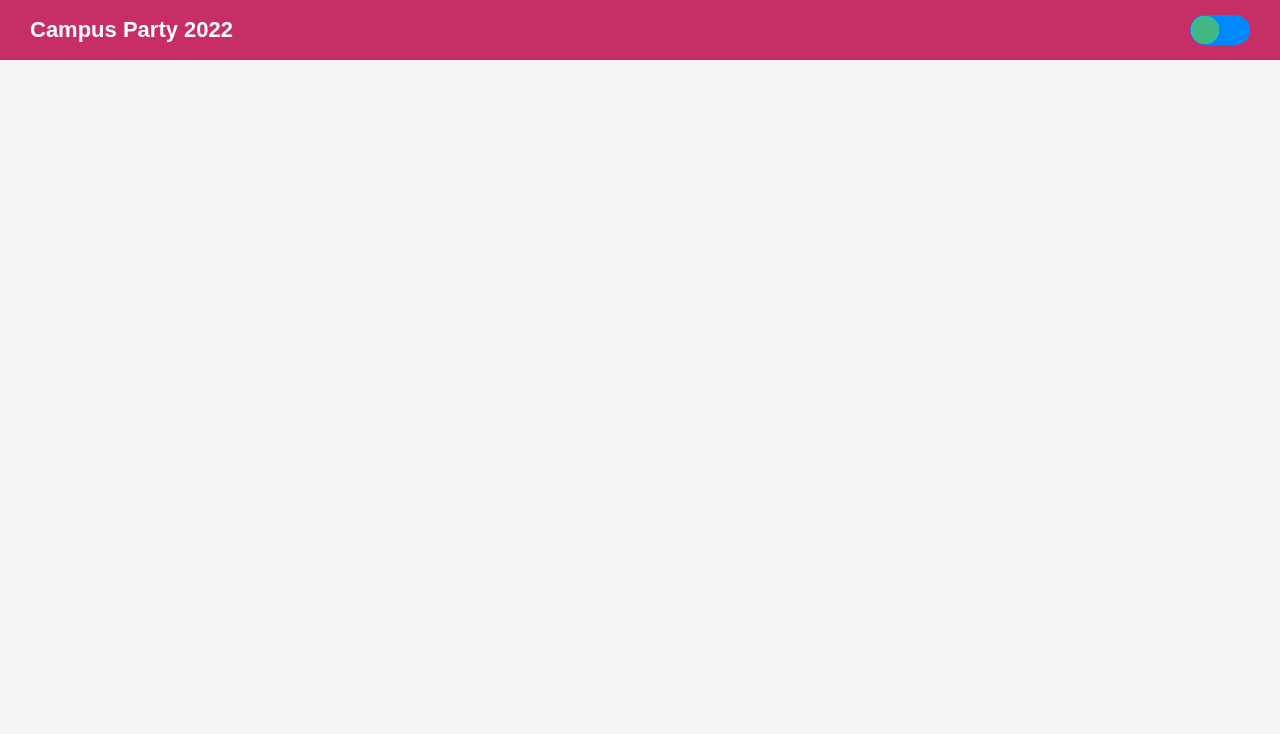
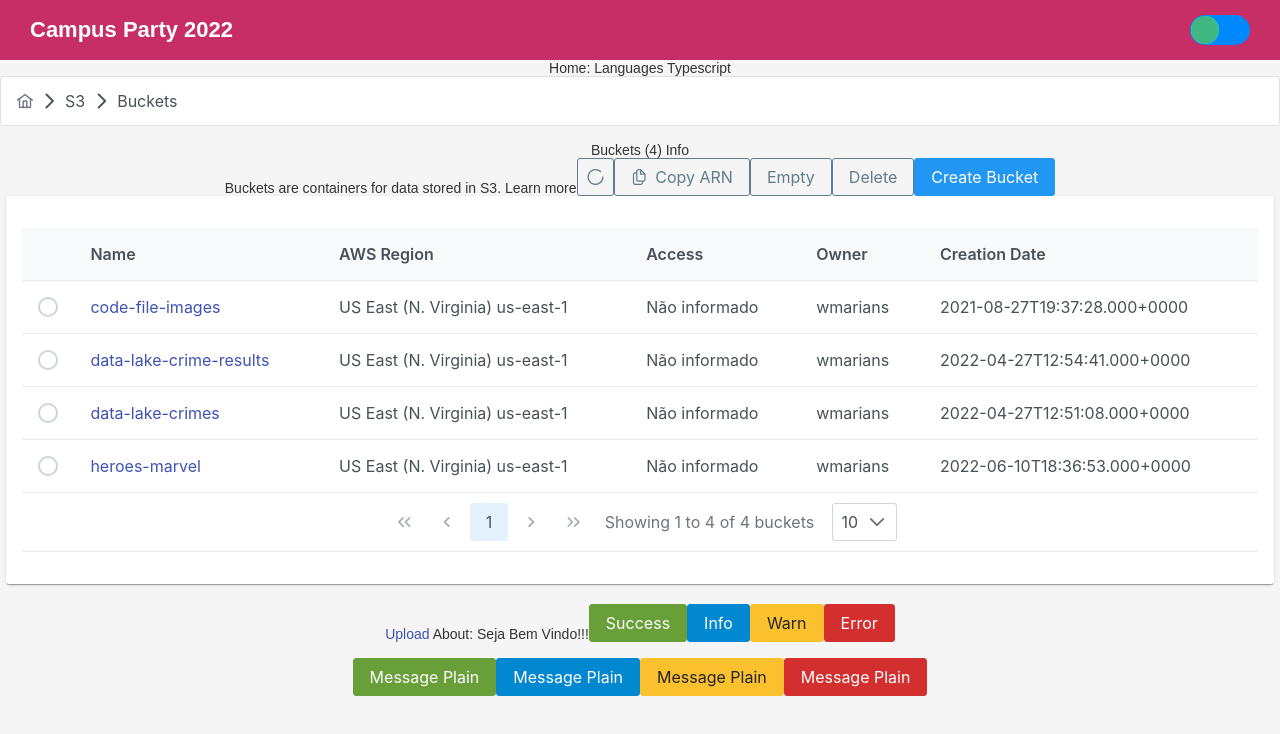
Before and after one commit to weder96/my-hero, a React (Create React App) app: page /s3/buckets in a window 1280 px wide. Before the commit this address had no page. Shown: the top 734 px of the page. Built offline with nearby package versions, Linux system fonts and the light colour scheme; data requests are answered from the project's data file.

Commit message:
:rocket: criação telas view e upoad buckets

```diff
--- /dev/null
+++ b/src/components/BreadCrumb/index.tsx
@@ -0,0 +1,21 @@
+import "../../styles/css/global.css";
+
+import React from 'react';
+import { BreadCrumb } from 'primereact/breadcrumb';
+import { observer } from "mobx-react";
+
+const BreadCrumbDemo = () => {
+    const items = [
+        {label: 'S3'},
+        {label: 'Buckets'}
+    ];
+
+    const home = { icon: 'pi pi-home', url: '/' }
+
+    return (
+        <div>
+            <BreadCrumb model={items} home={home} />
+        </div>
+    );
+}
+export default observer(BreadCrumbDemo);
--- a/src/containers/routers/Routes.tsx
+++ b/src/containers/routers/Routes.tsx
@@ -3,6 +3,7 @@ import { Route, Routes } from 'react-router';
 import Home from '../../features/Home';
 import Login from '../../features/Login';
 import Upload from '../../features/Upload';
+import CreateBucket from '../../features/CreateBucket';
 
 import Error500 from '../../common/Error';
 import Error403 from '../../common/Forbiden';
@@ -26,13 +27,14 @@ function Routs(props: any){
     <div>
       <Routes>
         <Route path='/' element={<Home toggleTheme={toggleTheme}/>} />
-        <Route path='/buckets' element={<Home toggleTheme={toggleTheme}/>} />
-        <Route path="/buckets/objects" element={<ViewBuckets />} />
+        <Route path='/s3/buckets' element={<Home toggleTheme={toggleTheme}/>} />
+        <Route path="/s3/buckets/:bucketName/objects" element={<ViewBuckets />} />
+        <Route path="/s3/create/buckets" element={<CreateBucket />} />
+        <Route path='/s3/upload/:bucketName' element={<Upload />} />
         <Route path='/login' element={<Login />} />
         <Route path='/notFound' element={<NotFound />} />
         <Route path='/error500' element={<Error500 />} />
         <Route path='/error403' element={<Error403 />} />
-        <Route path='/upload' element={<Upload />} />
         <Route path='/home' element={<PrivateRoute {...defaultProtectedRouteProps} outlet={<Home />} />} />
       </Routes>
     </div>
--- a/src/features/Buckets/index.tsx
+++ b/src/features/Buckets/index.tsx
@@ -1,11 +1,11 @@
 import "../../styles/css/global.css";
 
-import React, { useEffect } from "react";
+import React, { useEffect, useState } from "react";
 import { observer } from "mobx-react";
 import { useTranslation } from 'react-i18next';
 
 import { useContext } from "react";
-import PracticeStore  from '../../store/practice/PracticeStore';
+import BucketStore  from '../../store/buckets/BucketStore';
 
 import Link from '@material-ui/core/Link';
 
@@ -16,15 +16,17 @@ import { ThemeContext } from 'styled-components';
 
 import ShowComponents  from '../../components/ShowComponets/ShowComponents';
 import { Outlet, useNavigate } from "react-router-dom";
+import BreadCrumb from "../../components/BreadCrumb";
+import { Button } from "primereact/button";
 
 function Buckets(props: any) {
     let navigate = useNavigate();
-    const practiceStore = useContext(PracticeStore);
+    const [selectedProducts, setSelectedProducts] = useState(null);
+    const bucketStore = useContext(BucketStore);
     const { title } = useContext(ThemeContext);
     console.log('title ', title)
-
-    console.log('store ', practiceStore)
-    if (!practiceStore) throw Error("Store shouldn't be null");
+    console.log('store ', bucketStore)
+    if (!bucketStore) throw Error("Store shouldn't be null");
 
     const handleClickLink = (event: any) => {
         event.preventDefault();
@@ -34,22 +36,39 @@ function Buckets(props: any) {
     const nameBodyTemplate = (rowData: any) => {
         return(
             <>
-            <Link onClick={(e) => handleClickLinkList(e)}>{rowData.name}</Link>
+            <Link onClick={(e) => handleClickLinkList(e, rowData.name)}>{rowData.name}</Link>
             </>
         );
    }
 
-   const handleClickLinkList = (event: any) => {
+   const handleClickLinkList = (event: any, bucket: string) => {
     event.preventDefault();
-    navigate("/buckets/objects")
+    navigate("/s3/buckets/"+bucket+"/objects", { state: { id: 7, bucket: bucket } })
    }
 
+   const handleClickCreateBucket = (event: any) => {
+    event.preventDefault();
+    navigate("/s3/create/buckets")
+   }
+   const nameAwsRegionBodyTemplate = (rowData: any) => {
+    return(
+        <>
+        <label className="dark-font">US East (N. Virginia) us-east-1</label>
+        </>
+    );
+   }
 
-
+   const nameAwsAccessBodyTemplate = (rowData: any) => {
+    return(
+        <>
+        <label className="dark-font">Não informado</label>
+        </>
+    );
+   }
 
     useEffect(() => {
         function fetchAbout(){
-            practiceStore.findByPracticeById();
+            bucketStore.findByBuckets();
         }
         fetchAbout();
         // eslint-disable-next-line react-hooks/exhaustive-deps
@@ -57,21 +76,36 @@ function Buckets(props: any) {
     const { t } = useTranslation();
     return (
             <>
+            <BreadCrumb />
             <br/>
-            About:  {t('main.header.welcome')}
-            <Link onClick={(e) => handleClickLink(e)}> Upload </Link>
-            <ShowComponents case={practiceStore.practice.length > 0}>
+            Buckets ({bucketStore.practice.length}) Info <br/>
+            Buckets are containers for data stored in S3. Learn more
+            <Button icon="pi pi-spinner" className="p-button-outlined p-button-secondary"/>
+            <Button label="Copy ARN" icon="pi pi-copy" className="p-button-outlined p-button-secondary" />
+            <Button label="Empty" className="p-button-outlined p-button-secondary" />
+            <Button label="Delete" className="p-button-outlined p-button-secondary" />
+            <Button label="Create Bucket" onClick={handleClickCreateBucket}/>
+            <br/>
+            <ShowComponents case={bucketStore.practice.length > 0}>
                 <Card title="" className={title === 'dark' ? 'card-dark mb-4' : 'base-card-ligth'}>
-                    <DataTable value={practiceStore.practice} responsiveLayout="scroll"
-                               paginator rows={10} emptyMessage="No customers found"
-                               currentPageReportTemplate="Showing {first} to {last} of {totalRecords} entries">
-                        <Column field="name" header="Name"></Column>
-                        <Column field="owner.displayName" header="owner"></Column>
-                        <Column field="creationDate" header="creationDate"></Column>
-                        <Column header="link" body={nameBodyTemplate}></Column>
+                    <DataTable value={bucketStore.practice}
+                               selection={selectedProducts}
+                               onSelectionChange={(e) => setSelectedProducts(e.value)}
+                                dataKey="name" paginator rows={10} rowsPerPageOptions={[5, 10, 25]}
+                                paginatorTemplate="FirstPageLink PrevPageLink PageLinks NextPageLink LastPageLink CurrentPageReport RowsPerPageDropdown"
+                                currentPageReportTemplate="Showing {first} to {last} of {totalRecords} buckets"
+                                responsiveLayout="scroll">
+                        <Column selectionMode="single" headerStyle={{ width: '3rem' }} exportable={false}></Column>
+                        <Column header="Name" body={nameBodyTemplate}></Column>
+                        <Column header="AWS Region"  body={nameAwsRegionBodyTemplate}></Column>
+                        <Column header="Access"  body={nameAwsAccessBodyTemplate}></Column>
+                        <Column header="Owner" field="owner.displayName" ></Column>
+                        <Column header="Creation Date" field="creationDate"></Column>
                     </DataTable>
                 </Card>
             </ShowComponents>
+            <Link onClick={(e) => handleClickLink(e)}> Upload </Link>
+            About:  {t('main.header.welcome')}
             <Outlet />
             </>
         );
--- /dev/null
+++ b/src/features/CreateBucket/index.tsx
@@ -0,0 +1,16 @@
+import "../../styles/css/global.css";
+
+import { observer } from "mobx-react";
+import { useTranslation } from 'react-i18next';
+
+function CreateBucket(props: any) {
+    const { t } = useTranslation();
+    return (
+            <>
+            <br/>
+            Create Bucket:  {t('main.header.welcome')}
+            </>
+        );
+}
+
+export default observer(CreateBucket)
--- a/src/features/Upload/index.tsx
+++ b/src/features/Upload/index.tsx
@@ -5,20 +5,27 @@ import { observer } from "mobx-react";
 import { useTranslation } from 'react-i18next';
 
 import { useContext } from "react";
-import PracticeStore  from '../../store/practice/PracticeStore';
+import BucketStore  from '../../store/buckets/BucketStore';
 import { ThemeContext } from 'styled-components';
+import { useLocation } from "react-router-dom";
+import { LocationState } from "../../shared/type/LocationState";
 
 function Upload(props: any) {
-    const practiceStore = useContext(PracticeStore);
+    const bucketStore = useContext(BucketStore);
     const { title } = useContext(ThemeContext);
+    const  location  = useLocation();
+    const { id, bucket } = location.state as LocationState;
     console.log('title ', title)
+    console.log('state ', id)
+    console.log('state ', bucket)
 
-    console.log('store ', practiceStore)
-    if (!practiceStore) throw Error("Store shouldn't be null");
+
+    console.log('store ', bucketStore)
+    if (!bucketStore) throw Error("Store shouldn't be null");
 
     useEffect(() => {
         function fetchAbout(){
-            practiceStore.findByPracticeById();
+            bucketStore.findByBuckets();
         }
         fetchAbout();
         // eslint-disable-next-line react-hooks/exhaustive-deps
--- a/src/features/ViewBuckets/index.tsx
+++ b/src/features/ViewBuckets/index.tsx
@@ -5,20 +5,33 @@ import { observer } from "mobx-react";
 import { useTranslation } from 'react-i18next';
 
 import { useContext } from "react";
-import PracticeStore  from '../../store/practice/PracticeStore';
+import BucketStore  from '../../store/buckets/BucketStore';
 import { ThemeContext } from 'styled-components';
+import { useLocation, useNavigate } from "react-router-dom";
+import { Button } from "primereact/button";
+import { LocationState } from "../../shared/type/LocationState";
 
 function ViewBuckets(props: any) {
-    const practiceStore = useContext(PracticeStore);
+    let navigate = useNavigate();
+    const bucketStore = useContext(BucketStore);
     const { title } = useContext(ThemeContext);
+    const  location  = useLocation();
+    const { id, bucket } = location.state as LocationState;
     console.log('title ', title)
+    console.log('state ', id)
+    console.log('state ', bucket)
+    console.log('store ', bucketStore)
+    if (!bucketStore) throw Error("Store shouldn't be null");
 
-    console.log('store ', practiceStore)
-    if (!practiceStore) throw Error("Store shouldn't be null");
+
+    const handleClickUpload = (event: any) => {
+        event.preventDefault();
+        navigate("/s3/upload/"+bucket,  { state: { id: 8 , bucket: bucket } })
+    }
 
     useEffect(() => {
         function fetchAbout(){
-            practiceStore.findByPracticeById();
+            bucketStore.findByBuckets();
         }
         fetchAbout();
         // eslint-disable-next-line react-hooks/exhaustive-deps
@@ -27,7 +40,10 @@ function ViewBuckets(props: any) {
     return (
         <React.Fragment>
             <br/>
+            <h2>{bucket}</h2> info <br/><br/>
             ViewBuckets:  {t('main.header.welcome')}
+
+            <Button label="pload" onClick={handleClickUpload}/>
         </React.Fragment>
         );
 }
--- /dev/null
+++ b/src/shared/type/LocationState.ts
@@ -0,0 +1,4 @@
+export type LocationState = {
+    id: number,
+    bucket: string;
+}
--- a/src/styles/css/global.css
+++ b/src/styles/css/global.css
@@ -34,3 +34,129 @@
   margin: auto;
   margin-bottom: 20px;
 }
+
+.card-dark .dark-font{
+  color: #FFF !important;
+}
+
+.card-ligth .dark-font{
+  color: #000 !important;
+}
+
+
+
+.card-dark .p-datatable .p-datatable-tbody > tr {
+  background: #323236 !important;
+  color: #FFFFFF !important;
+  -webkit-transition: -webkit-box-shadow 0.2s;
+  transition: -webkit-box-shadow 0.2s;
+  transition: box-shadow 0.2s;
+  transition: box-shadow 0.2s, -webkit-box-shadow 0.2s;
+  outline-color: #a6d5fa;
+}
+
+.card-dark .p-datatable .p-datatable-thead > tr > th {
+  text-align: left;
+  padding: 1rem 1rem;
+  border: 1px solid #e9ecef;
+  border-width: 0 0 1px 0;
+  font-weight: 600;
+  background: #323236 !important;
+  color: #FFFFFF !important;
+  -webkit-transition: -webkit-box-shadow 0.2s;
+  transition: -webkit-box-shadow 0.2s;
+  transition: box-shadow 0.2s;
+  transition: box-shadow 0.2s, -webkit-box-shadow 0.2s;
+}
+
+.base-card-ligth .p-datatable .p-datatable-thead > tr > th {
+  text-align: left;
+  padding: 1rem 1rem;
+  border: 1px solid #e9ecef;
+  border-width: 0 0 1px 0;
+  font-weight: 600;
+  color: #495057;
+  background: #f8f9fa;
+  -webkit-transition: -webkit-box-shadow 0.2s;
+  transition: -webkit-box-shadow 0.2s;
+  transition: box-shadow 0.2s;
+  transition: box-shadow 0.2s, -webkit-box-shadow 0.2s;
+}
+
+.card-dark .p-paginator {
+  background: #323236 !important;
+  color: #FFFFFF !important;
+  border: solid #e9ecef;
+  border-width: 0;
+  padding: 0.5rem 1rem;
+  border-radius: 3px;
+}
+
+
+.dialog-dark.p-dialog .p-dialog-header {
+  border-bottom: 0 none;
+  background: #323236 !important;
+  color: #FFFFFF !important;
+  padding: 1.5rem;
+  border-top-right-radius: 3px;
+  border-top-left-radius: 3px;
+}
+
+
+.dialog-dark.p-dialog .p-dialog-content {
+  background: #323236 !important;
+  color: #FFFFFF !important;
+  padding: 0 1.5rem 2rem 1.5rem;
+}
+
+
+.dialog-dark.p-dialog .p-dialog-footer {
+  border-top: 0 none;
+  background: #323236 !important;
+  color: #FFFFFF !important;
+  padding: 0 1.5rem 1.5rem 1.5rem;
+  text-align: right;
+  border-bottom-right-radius: 3px;
+  border-bottom-left-radius: 3px;
+}
+
+.dialog-dark p{
+  color: #FFFFFF !important;
+  font-size: 1.1rem;
+  line-height: 1.5;
+}
+
+.card-dark h6 {
+  color: #FFFFFF !important;
+  margin-right: 20px;
+}
+
+.card-dark .body-question {
+  background: #323236 !important;
+  color: #FFFFFF !important;
+}
+
+.card-dark-explained p {
+  color: #FFFFFF !important;
+}
+
+.card-dark .MuiTypography-subtitle1{
+  color: #FFFFFF !important;
+}
+
+.card-dark .MuiTypography-subtitle2{
+  color: #FFFFFF !important;
+}
+
+.card-dark .MuiTypography-caption{
+  color: #FFFFFF !important;
+}
+
+.card-dark.body-questions{
+  background: #3b3b41;
+}
+
+.back-dark-control {
+  background: #323236 !important;
+
+}
```
Also changed, not shown: src/store/buckets/BucketStore.ts (renamed from src/store/practice/PracticeStore.ts, +4 -11 lines).
